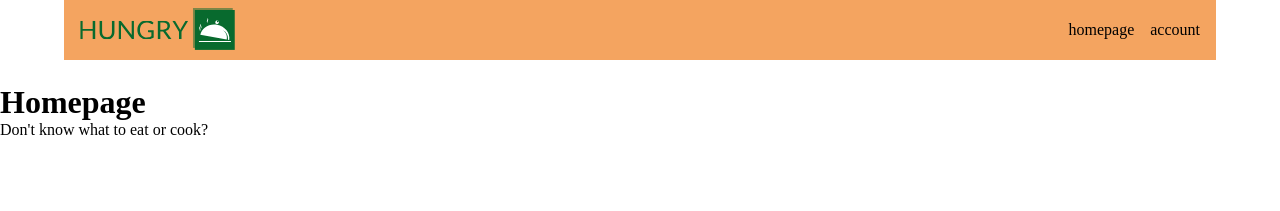
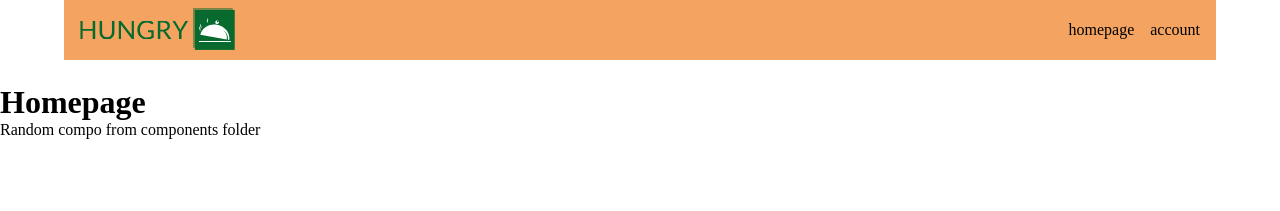
Before and after one commit to devb0x/hungry, a Next.js app: page / in a window 1280 px wide. Shown: the top 211 px of the page. Built offline with nearby package versions, Linux system fonts and the light colour scheme.

Commit message:
add randomIdea component

```diff
--- /dev/null
+++ b/app/components/RandomIdea/RandomIdea.tsx
@@ -0,0 +1,20 @@
+'use client'
+
+import { useRouter } from "next/navigation"
+
+const RandomIdea = () => {
+	const router = useRouter()
+
+	const nav = (e) => {
+		e.preventDefault()
+		router.push("/randomRecipe")
+	}
+
+	return (
+		<div onClick={nav}>
+			Random compo from components folder
+		</div>
+	)
+}
+
+export default RandomIdea
--- a/app/page.tsx
+++ b/app/page.tsx
@@ -1,17 +1,17 @@
-import type {Metadata} from "next";
-import Link from "next/link";
+import RandomIdea from "@/app/components/RandomIdea/RandomIdea";
 
+import type { Metadata } from "next"
 export const metadata: Metadata = {
   title: 'Hungry',
   description: 'Hungry homepage'
 }
 
 export default function Home() {
+
   return (
     <main>
       <h1>Homepage</h1>
-
-      <Link href={"/randomRecipe"}>Don&apos;t know what to eat or cook?</Link>
+      <RandomIdea />
     </main>
   )
 }
```
Also changed, not shown: 1 other file (tests, documents, lock files or other folders).
